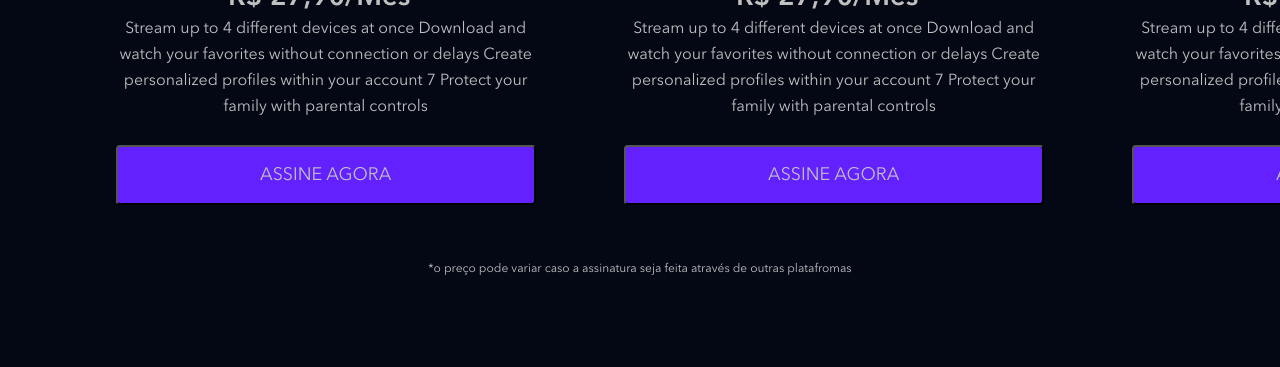
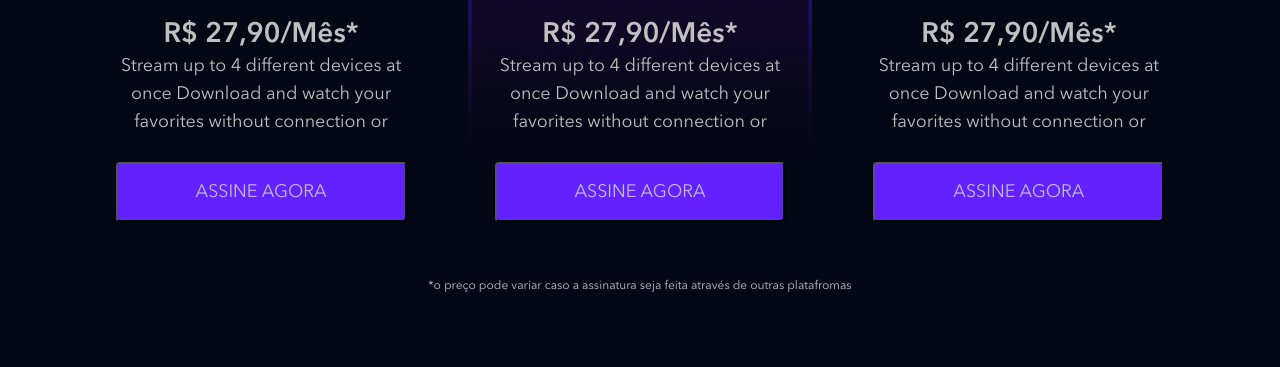
Before and after one commit to eliassgo/clone_disneyplus, a website: page index.html in a window 1280 px wide. Shown: the part 2087-2454 px from the top of the page. Drawn offline with nearby package versions, Linux system fonts and the light colour scheme; files that its build step writes are made by us from their sources; files whose address does not match are found by name.

Commit message:
criando a seção de planos

```diff
--- a/index.html
+++ b/index.html
@@ -119,33 +119,27 @@
             <li class="plans__list__item">
                 <img src="./dist/images/logos/disneyplus_underline.png" alt="Disney+">
                 <strong class="title--small">R$ 27,90/Mês*</strong>
-                <p class="text">
+                <p class="text--big">
                     Stream up to 4 different devices at once
-                    Download and watch your favorites without connection or delays
-                    Create personalized profiles within your account 7
-                    Protect your family with parental controls
+                    Download and watch your favorites without connection or
                 </p>
                 <button class="button">Assine agora</button>
             </li>
             <li class="plans__list__item">
                 <img src="./dist/images/logos/disney_star_plus_sm.png" alt="Disney+">
                 <strong class="title--small">R$ 27,90/Mês*</strong>
-                <p class="text">
+                <p class="text--big">
                     Stream up to 4 different devices at once
-                    Download and watch your favorites without connection or delays
-                    Create personalized profiles within your account 7
-                    Protect your family with parental controls
+                    Download and watch your favorites without connection or
                 </p>
                 <button class="button">Assine agora</button>
             </li>
             <li class="plans__list__item">
                 <img src="./dist/images/logos/disney_star_plus_starzplay_underline.png" alt="Disney+">
                 <strong class="title--small">R$ 27,90/Mês*</strong>
-                <p class="text">
+                <p class="text--big">
                     Stream up to 4 different devices at once
-                    Download and watch your favorites without connection or delays
-                    Create personalized profiles within your account 7
-                    Protect your family with parental controls
+                    Download and watch your favorites without connection or
                 </p>
                 <button class="button">Assine agora</button>
             </li>
--- a/src/styles/_plans.scss
+++ b/src/styles/_plans.scss
@@ -8,11 +8,24 @@
     &__list{
         display: flex;
         justify-content: space-around;
+        margin-top: 50px;
         &__item{
             text-align: center;
             padding: 60px 44px 44px;
+            max-width: 380px;
+            width: 100%;
+
+            &:nth-child(2){
+                background-image: url(../images/fundo_combo_plus.png);
+                background-repeat: no-repeat;
+                background-size: contain;
+            }
+            img{
+                height: 83px;
+            }
             strong{
                 display: block;
+                margin-top: 24px;
             }
         }
     }
--- a/src/styles/_shows.scss
+++ b/src/styles/_shows.scss
@@ -3,6 +3,7 @@
 
 .shows{
     padding: 2vw 5.6vw;
+    min-height: 50vw;
     &__list {
         margin-top: 44px;
         display: none;
```
